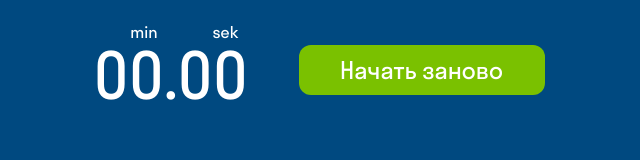
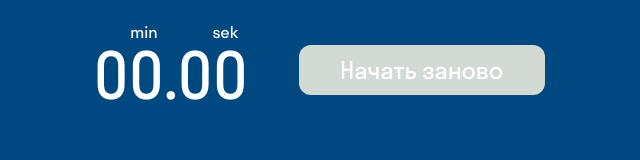
Before and after one commit to svet-nikol/4nd-course-hw, a website built with webpack: page index.html in a window 1280 px wide. Both pictures are taken after a click on the button "Старт". Shown: the whole page, without its empty margins (321-961 px from the left). Built offline with nearby package versions, Linux system fonts and the light colour scheme.

Commit message:
class="button-start-again-disabled"

```diff
--- a/components/game-page.ts
+++ b/components/game-page.ts
@@ -51,7 +51,7 @@ export function renderGameComponent({
                     </div>
                     <p class="timer" id="timer">00.00</p>
                 </div>
-                <button class="button-start-again" disabled="true">Начать заново</button>
+                <button id="button-start-again" class="button-start-again-disabled" disabled="true">Начать заново</button>
             </div>
             <div class="card-field -level-${choosedDifficultyLevel}">
                 ${presetCardsHtml}
@@ -63,9 +63,7 @@ export function renderGameComponent({
     };
     renderGameApp();
 
-    const startAgainButtonEl = document.querySelector(
-      'button[class="button-start-again"]',
-    ) as HTMLButtonElement;
+    const startAgainButtonEl = document.getElementById("button-start-again") as HTMLButtonElement;
     if (startAgainButtonEl !== null) {
       startAgainButtonEl.addEventListener("click", () => {
         clearInterval(intervalId);
@@ -87,6 +85,7 @@ export function renderGameComponent({
       timer();
       if (startAgainButtonEl !== null) {
         startAgainButtonEl.disabled = false;
+        startAgainButtonEl.className = "button-start-again";
       }
     }, 15000);
 
--- a/styles.scss
+++ b/styles.scss
@@ -154,6 +154,21 @@ a {
   cursor: pointer;
 }
 
+.button-start-again-disabled {
+  width: 246px;
+  height: 50px;
+  border-radius: 12px;
+  border: none;
+  color: #fff;
+  font-family: "StratosSkyeng_n", sans-serif;
+  font-size: 24px;
+  line-height: 32px;
+  text-align: center;
+  margin-bottom: 15px;
+  background-color: #D3DAD3;
+  cursor: pointer;
+}
+
 .button-window-final {
   margin-top: 5px;
 }
```
